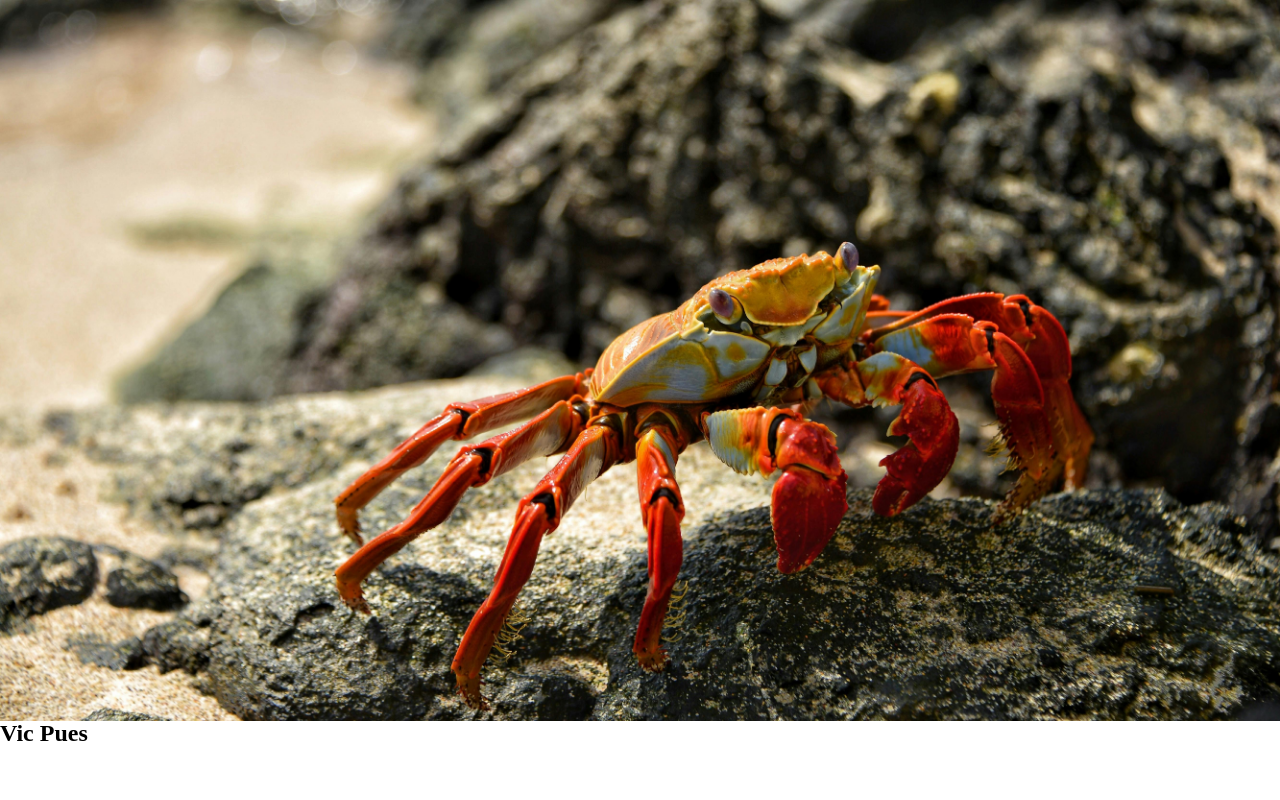
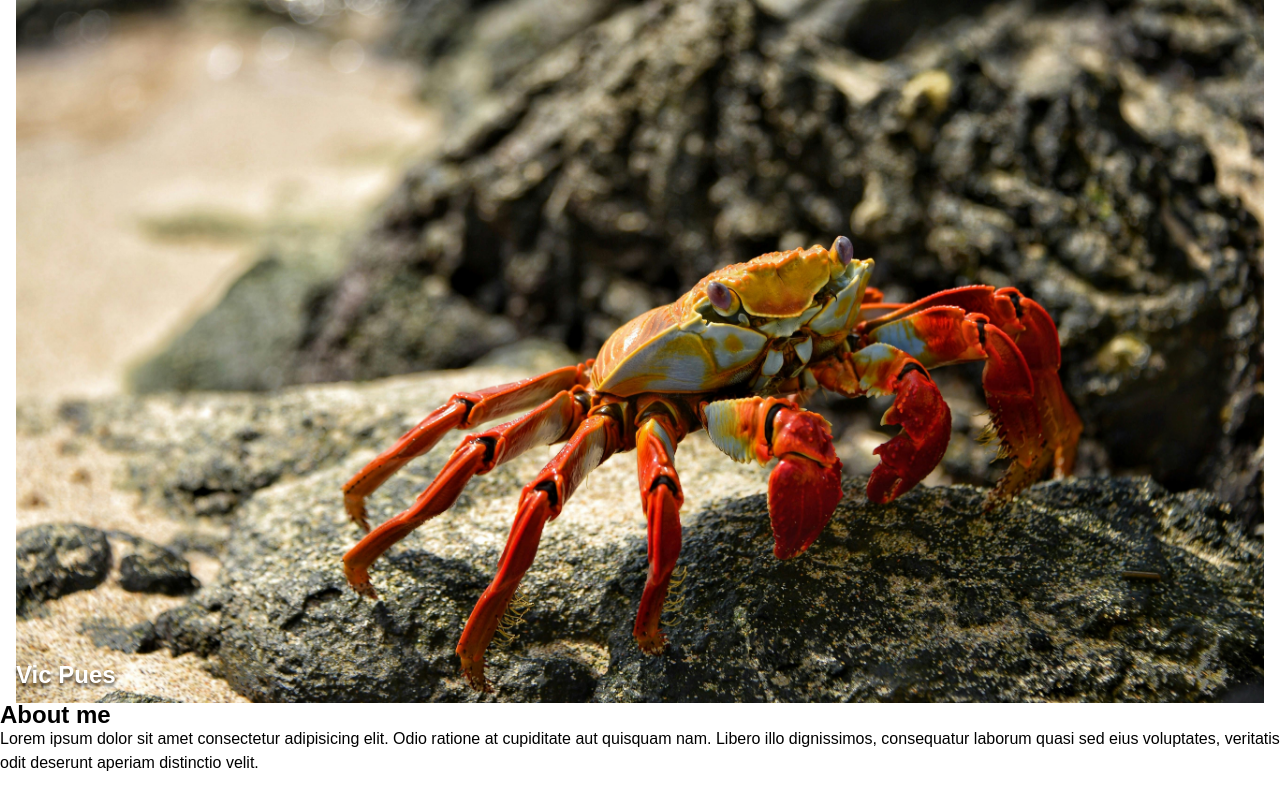
Before and after one commit to vicpues/odin-homepage, a React (Vite) app: page / in a window 1280 px wide. Built offline with nearby package versions, Linux system fonts and the light colour scheme.

Commit message:
feat: Do basic hero figure styling

```diff
--- /dev/null
+++ b/src/Hero.css
@@ -0,0 +1,14 @@
+.hero {
+  figure {
+    position: relative;
+    margin: 0 1rem;
+  }
+
+  figcaption {
+    z-index: 100;
+    position: absolute;
+    bottom: 1em;
+    color: #ffffff;
+    text-shadow: 0 0.2em 0.2em #000000a6;
+  }
+}
--- a/src/Hero.jsx
+++ b/src/Hero.jsx
@@ -1,3 +1,4 @@
+import "./Hero.css";
 import CrabHeroImage from "./assets/images/crab-hero.jpg";
 
 export default function Hero() {
@@ -9,6 +10,13 @@ export default function Hero() {
           <h1>Vic Pues</h1>
         </figcaption>
       </figure>
+      <h2>About me</h2>
+      <p>
+        Lorem ipsum dolor sit amet consectetur adipisicing elit. Odio ratione at
+        cupiditate aut quisquam nam. Libero illo dignissimos, consequatur
+        laborum quasi sed eius voluptates, veritatis odit deserunt aperiam
+        distinctio velit.
+      </p>
     </section>
   );
 }
--- a/src/index.css
+++ b/src/index.css
@@ -0,0 +1,3 @@
+html {
+  font-family: sans-serif;
+}
```
